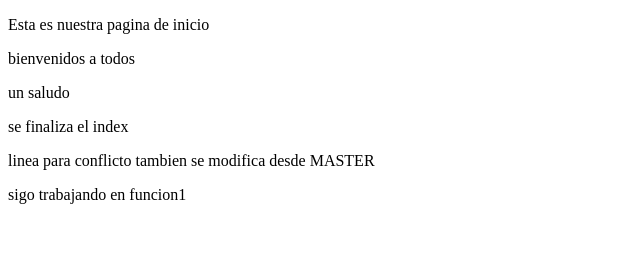
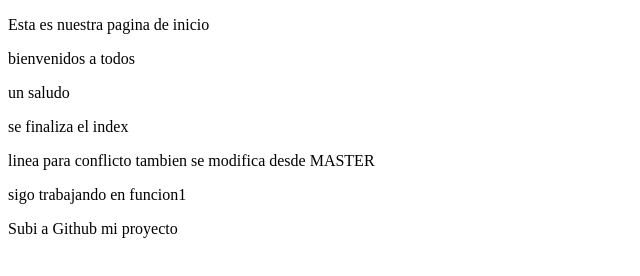
Before and after one commit to exequiel-miranda/PaginaRicaldone, a plain HTML site: page index.html in a window 1280 px wide. Shown: the whole page, without its empty margins (0-640 px from the left). Drawn offline with Linux system fonts and the light colour scheme.

Commit message:
modifique el index agregando una linea

```diff
--- a/index.html
+++ b/index.html
@@ -15,5 +15,7 @@
 
     <p>sigo trabajando en funcion1</p>
 
+    <p>Subi a Github mi proyecto</p>
+
 </body>
 </html>
```
